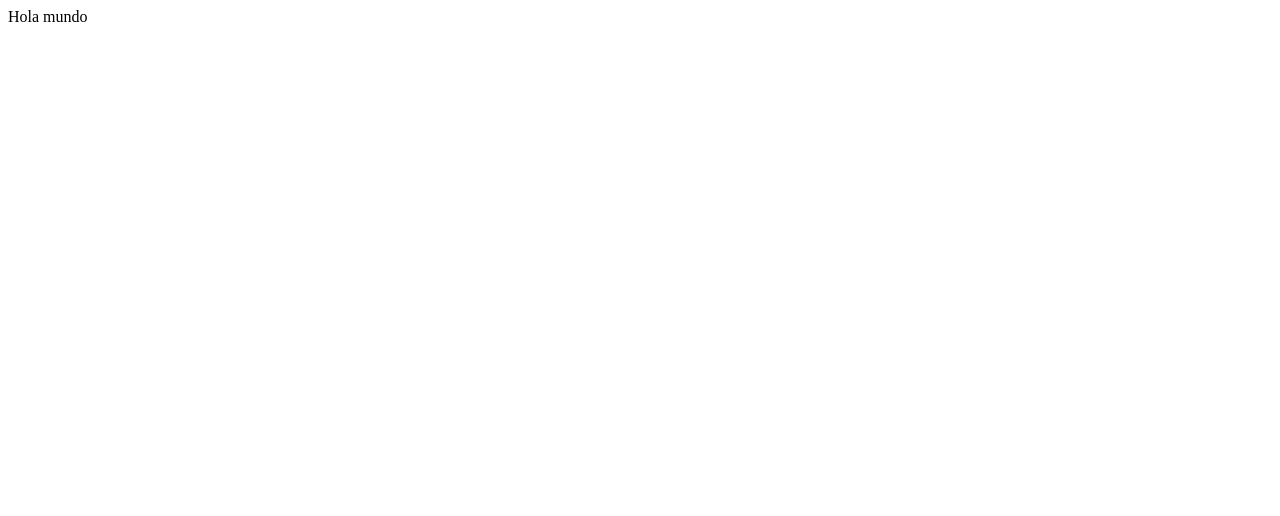
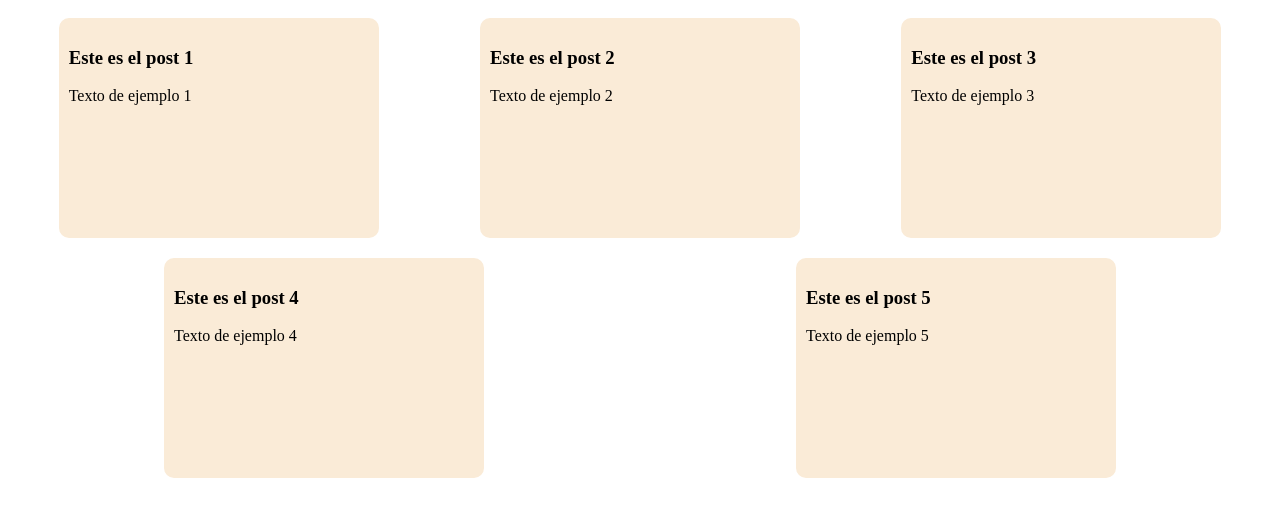
Before and after one commit to LissLiddell/vue, a Vue app: page / in a window 1280 px wide. Shown: the top 516 px of the page. Built offline with nearby package versions, Linux system fonts and the light colour scheme.

Commit message:
Feat: props Comunicacion Vertical Desc

```diff
--- a/src/App.vue
+++ b/src/App.vue
@@ -1,9 +1,9 @@
 <template>
- <LifeCycleCompositionAPI />
+ <PostList />
 </template>
 
 <script lang="ts" setup>
-    import LifeCycleCompositionAPI from './components/LifeCycleCompositionAPI.vue'
+    import PostList from './components/PostList.vue'
 </script>
 
 <style>
--- a/src/components/LifeCycleCompositionAPI.vue
+++ b/src/components/LifeCycleCompositionAPI.vue
@@ -13,6 +13,6 @@
     })
   </script>
 
-  <style >
+  <style>
 
   </style>
--- /dev/null
+++ b/src/components/PostDetail.vue
@@ -0,0 +1,41 @@
+<template>
+    <div class="post">
+    <h3>{{ props.title}}</h3>
+    <p>{{ props.content }}</p>
+    </div>
+</template>
+
+<script lang="ts">
+    import { defineComponent } from 'vue'
+    export default defineComponent ({
+        name: 'PoastDetail',
+        // definición de prop
+        props: {
+            //sintaxis para agregar validación a la información que el padre enviara
+            title: {
+                type: String,
+                required: true
+            },
+            content : {
+                type: String,
+                required: false,
+                default: "Este post no tiene contenido"
+            }
+        },
+        setup(props, ctx) {
+            return { props }
+        }
+    })
+
+</script>
+
+<style scoped>
+.post{
+    width: 300px;
+    border-radius: 10px;
+    height: 200px;
+    background-color: antiquewhite;
+    margin: 10px;
+    padding: 10px;
+}
+</style>
--- /dev/null
+++ b/src/components/PostList.vue
@@ -0,0 +1,50 @@
+<template>
+    <div class="container">
+        <!-- props: Comunicacion Vertical Desc (de padre a hijo)-->
+        <!-- title="" es un props -->
+        <PostDetail v-for="elm in info" :key="elm.title" :title="elm.title" :content="elm.content"/>
+    </div>
+
+</template>
+
+<script lang="ts" setup>
+    import PostDetail from './PostDetail.vue'
+    // interface de contenido de parrafo
+    interface IPost {
+        title: string,
+        content: string
+    }
+
+    let info:Array<IPost> =
+        [
+            {
+                title: "Este es el post 1",
+                content: "Texto de ejemplo 1"
+            },
+            {
+                title: "Este es el post 2",
+                content: "Texto de ejemplo 2"
+            },
+            {
+                title: "Este es el post 3",
+                content: "Texto de ejemplo 3"
+            },
+            {
+                title: "Este es el post 4",
+                content: "Texto de ejemplo 4"
+            },
+            {
+                title: "Este es el post 5",
+                content: "Texto de ejemplo 5"
+            }
+        ]
+</script>
+
+<style scoped>
+.container{
+    display: flex;
+    flex-wrap: wrap;
+    flex-direction: row;
+    justify-content: space-around;
+}
+</style>
```
